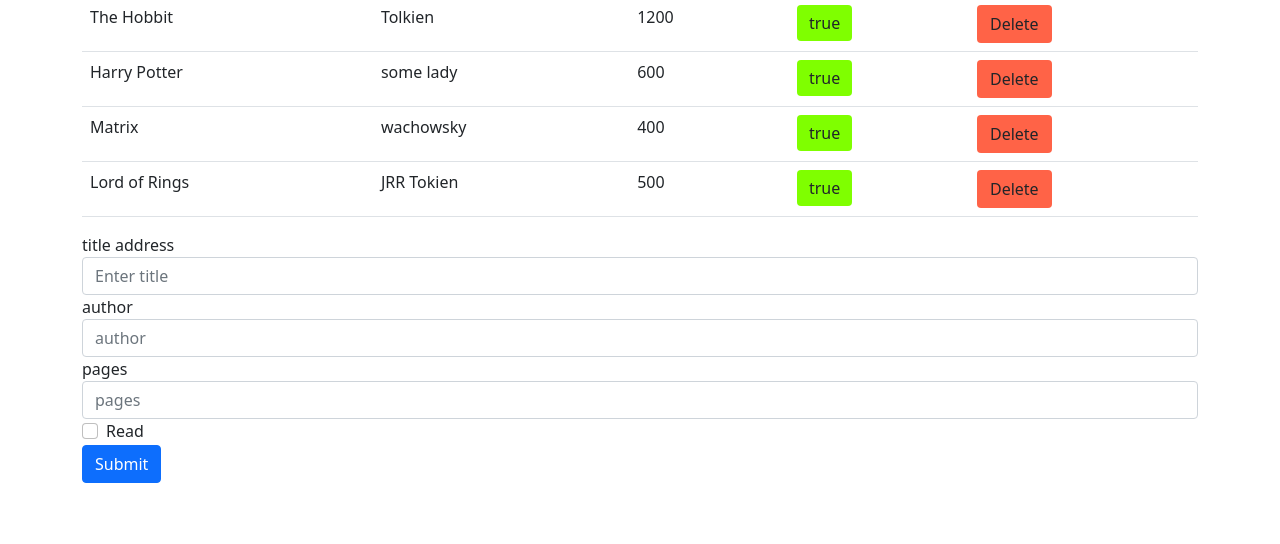
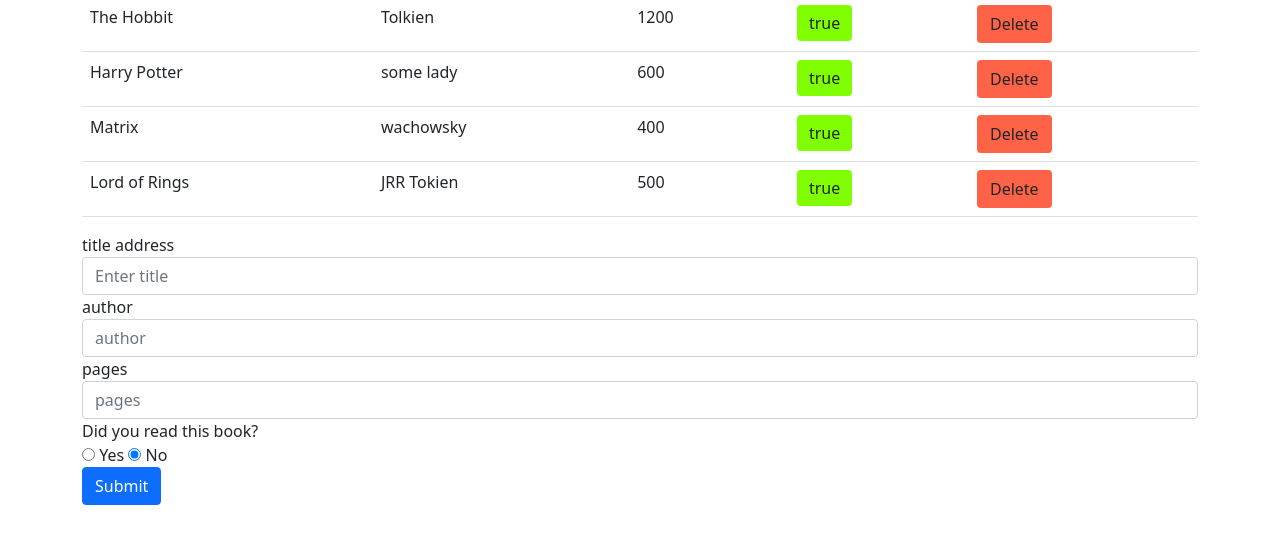
Before and after one commit to luisvinicius09/jsLibrary, a plain HTML site: page index.html in a window 1280 px wide. Both pictures are taken after a click on the button "Add Book". Shown: the part 100-644 px from the top of the page. Drawn offline with nearby package versions, Linux system fonts and the light colour scheme.

Commit message:
Update read input

```diff
--- a/index.html
+++ b/index.html
@@ -41,9 +41,12 @@
         <input type="pages" class="form-control" id="pages" placeholder="pages">
       </div>
 
-      <div class="form-check">
-        <label class="form-check-label" for="exampleCheck1">Read</label>
-        <input type="checkbox" class="form-check-input" id="read" value='true'>
+      <div class="form-radio">
+        <label>Did you read this book?</label> <br>
+        <input type="radio" id="true" name='read' value='true'>
+        <label class="form-check-label" for="read">Yes</label>
+        <input type="radio" id="false" name='read' value='false' checked>
+        <label class="form-check-label" for="read">No</label>
       </div>
       <button type="button" id='submit' class="btn btn-primary">Submit</button>
     </form>
--- a/src/index.js
+++ b/src/index.js
@@ -39,7 +39,7 @@
   const title = document.querySelector('#title').value;
   const author = document.querySelector('#author').value;
   const pages = document.querySelector('#pages').value;
-  const read = document.querySelector('#read').value;
+  const read = document.querySelector("input[name='read']:checked").value;
 
   const book = new Book(title, author, pages, read);
   myLibrary.push(book);
```
